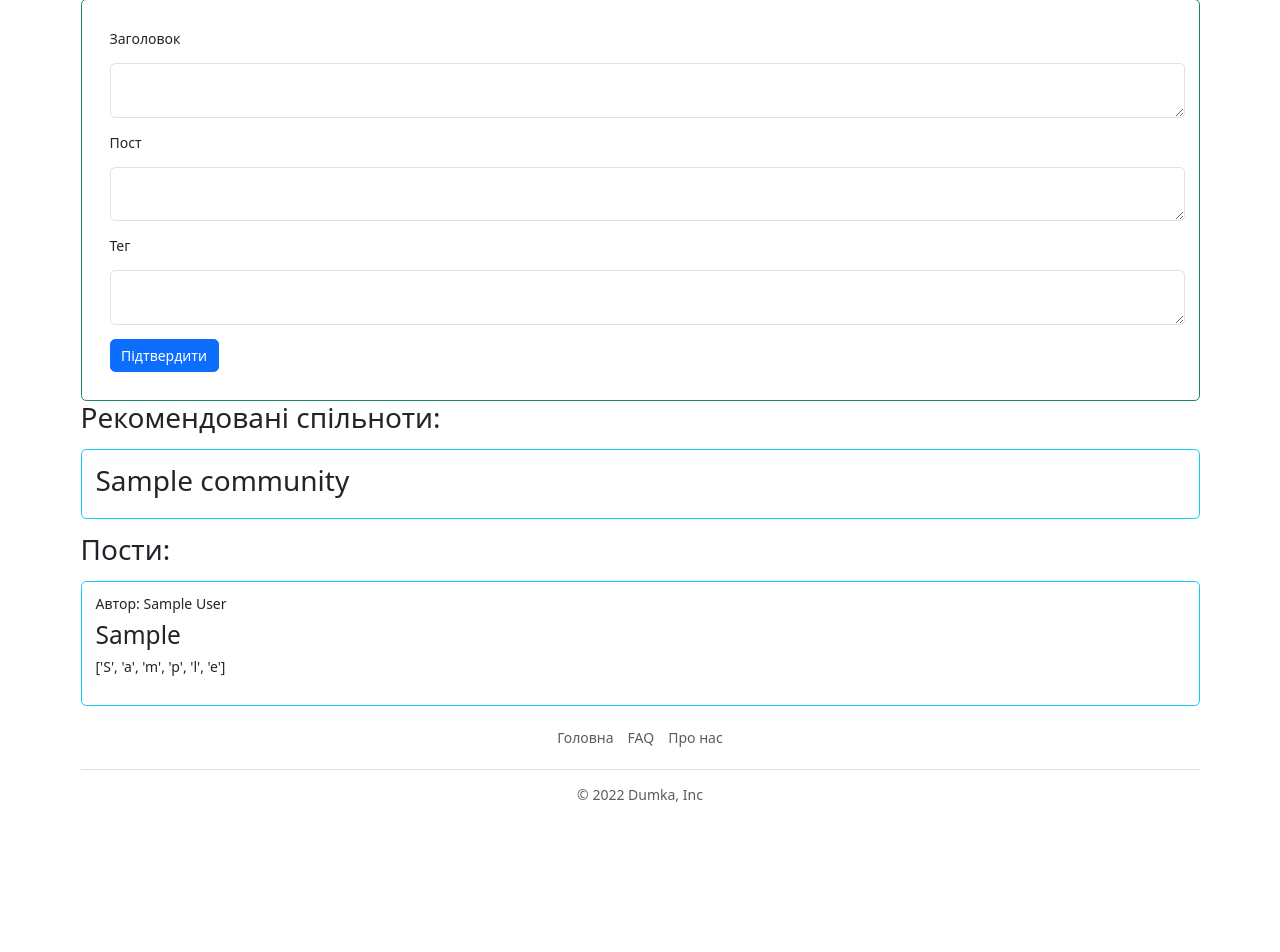
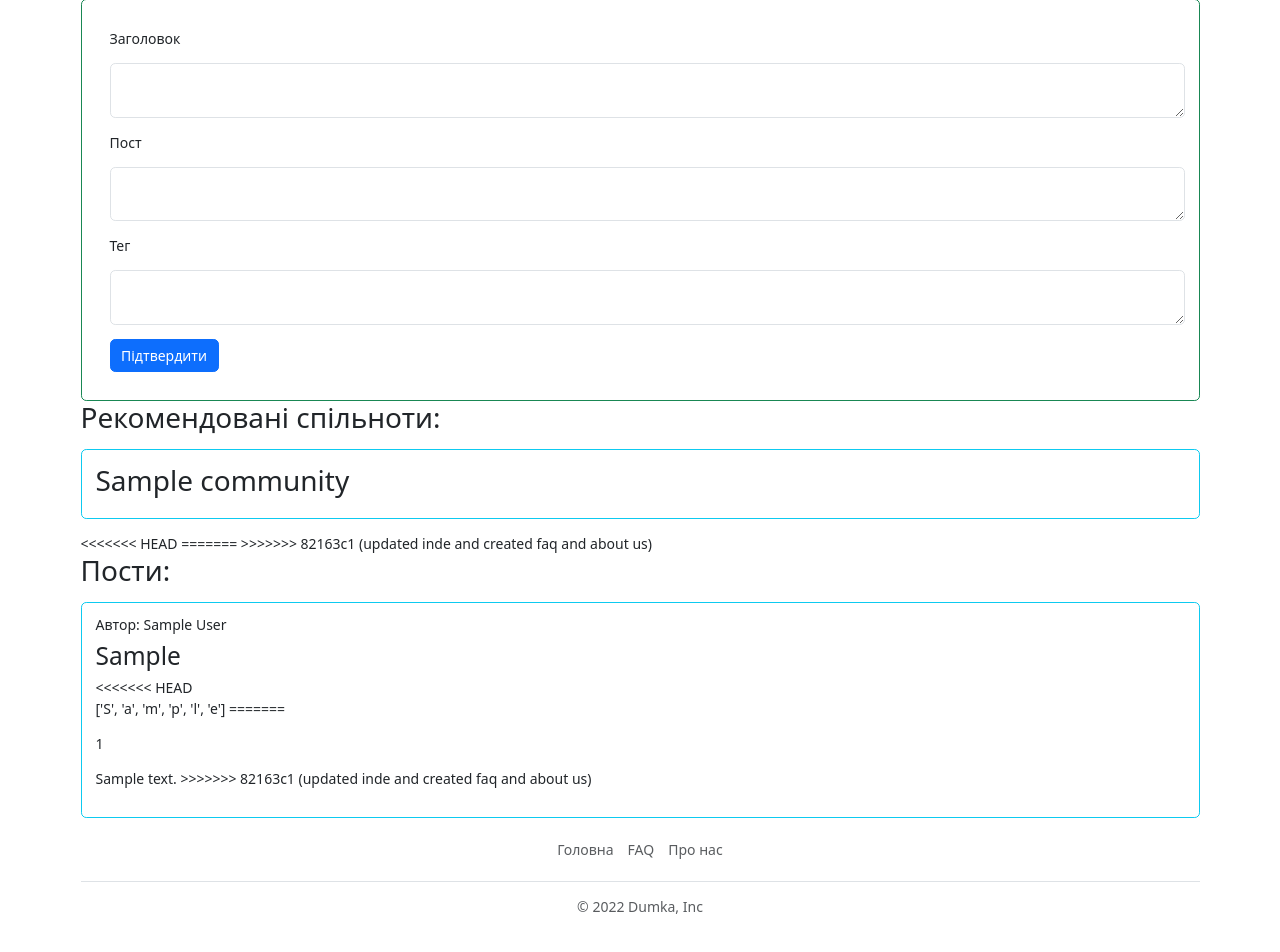
Before and after one commit to Fundi1330/Dumka, a Flask app: page / in a window 1280 px wide. Shown: the part 85-1037 px from the top of the page. Before the commit the page ends 887 px from the top, so only its background shows below. Run offline with Flask 2, Linux system fonts and the light colour scheme; tables that the repository leaves empty hold one stand-in row (values such as "Sample post").

Commit message:
updated inde and created faq and about us

```diff
--- /dev/null
+++ b/application/templates/footer/about_us.html
@@ -0,0 +1,4 @@
+{% extends 'base.html' %}
+{% block content %}
+
+{% endblock %}
--- /dev/null
+++ b/application/templates/footer/faq.html
@@ -0,0 +1,4 @@
+{% extends 'base.html' %}
+{% block content %}
+
+{% endblock %}
--- a/application/templates/index.html
+++ b/application/templates/index.html
@@ -28,7 +28,10 @@
             <div class="border border-info rounded p-3 my-3">
                 <h2 class="recomended__item">{{ community.name }}</h2>
             </div>
+<<<<<<< HEAD
             <!-- <p class="recomended__item">comminity.desc</p> -->
+=======
+>>>>>>> 82163c1 (updated inde and created faq and about us)
         {% endfor %}
     </section>
     <section class="posts">
@@ -37,8 +40,14 @@
             <div class="border border-info rounded p-3 my-3">
                 <h6>Автор: {{ post.author }}</h6>
                 <h3 class="post__header">{{ post.theme }}</h3>
+<<<<<<< HEAD
                 <p class="post__body">
                     {{ post.tags }}
+=======
+                <p>{{ post.likes }}</p>
+                <p class="post__body">
+                    {{ post.text }}
+>>>>>>> 82163c1 (updated inde and created faq and about us)
                 </p>
             </div>
 
```
Also changed, not shown: 1 other file.
